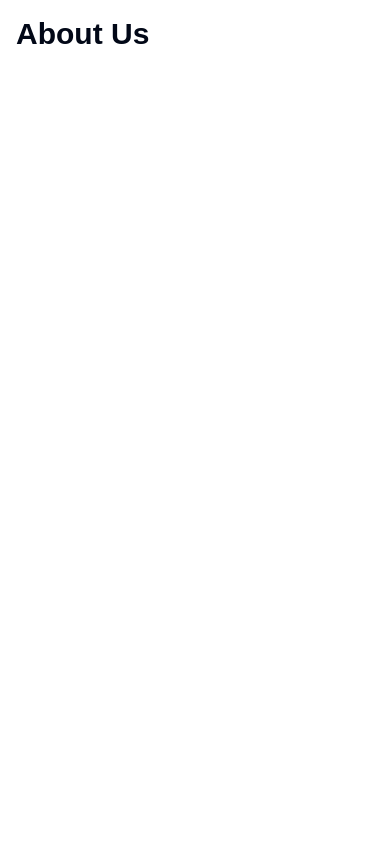
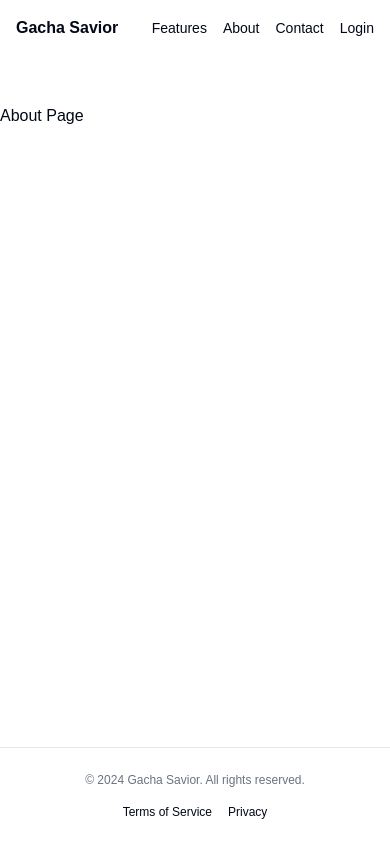
Before and after one commit to Randell157/gacha-savior-updated, a Next.js app: page /about in a window 390 px wide. Built offline with nearby package versions, Linux system fonts and the light colour scheme.

Commit message:
added temp pages for nav buttons

```diff
--- a/src/app/about/page.tsx
+++ b/src/app/about/page.tsx
@@ -1,15 +1,68 @@
-// src/app/about/page.tsx
-import React from 'react';
+import Link from "next/link";
+import { Button } from "@/components/ui/button";
 
-const AboutPage = () => {
+export default function Home() {
   return (
-    <div className="container mx-auto p-4">
-      <h1 className="text-3xl font-bold">About Us</h1>
-      <p className="mt-4 text-lg">
-
-      </p>
+    <div className="flex flex-col min-h-screen">
+      <header className="px-4 lg:px-6 h-14 flex items-center justify-center">
+        <div className="container flex items-center justify-between">
+          <Link className="flex items-center justify-center" href="/">
+            <span className="font-bold">Gacha Savior</span>
+          </Link>
+          <nav className="flex gap-4 sm:gap-6">
+            <Link
+              className="text-sm font-medium hover:underline underline-offset-4"
+              href="/features"
+            >
+              Features
+            </Link>
+            <Link
+              className="text-sm font-medium hover:underline underline-offset-4"
+              href="/about"
+            >
+              About
+            </Link>
+            <Link
+              className="text-sm font-medium hover:underline underline-offset-4"
+              href="/contact"
+            >
+              Contact
+            </Link>
+            <Link
+              className="text-sm font-medium hover:underline underline-offset-4"
+              href="/login"
+            >
+              Login
+            </Link>
+          </nav>
+        </div>
+      </header>
+      <main className="flex-1">
+        <section className="w-full py-12 md:py-24 lg:py-32 xl:py-48">
+          <h1>About Page</h1>
+        </section>
+      </main>
+      <footer className="w-full py-6 border-t">
+        <div className="container px-4 md:px-6 mx-auto flex flex-col sm:flex-row justify-between items-center">
+          <p className="text-xs text-gray-500 dark:text-gray-400">
+            © 2024 Gacha Savior. All rights reserved.
+          </p>
+          <nav className="flex gap-4 sm:gap-6 mt-4 sm:mt-0">
+            <Link
+              className="text-xs hover:underline underline-offset-4"
+              href="/terms"
+            >
+              Terms of Service
+            </Link>
+            <Link
+              className="text-xs hover:underline underline-offset-4"
+              href="/privacy"
+            >
+              Privacy
+            </Link>
+          </nav>
+        </div>
+      </footer>
     </div>
   );
-};
-
-export default AboutPage;
+}
--- /dev/null
+++ b/src/app/contact/page.tsx
@@ -0,0 +1,68 @@
+import Link from "next/link";
+import { Button } from "@/components/ui/button";
+
+export default function Home() {
+  return (
+    <div className="flex flex-col min-h-screen">
+      <header className="px-4 lg:px-6 h-14 flex items-center justify-center">
+        <div className="container flex items-center justify-between">
+          <Link className="flex items-center justify-center" href="/">
+            <span className="font-bold">Gacha Savior</span>
+          </Link>
+          <nav className="flex gap-4 sm:gap-6">
+            <Link
+              className="text-sm font-medium hover:underline underline-offset-4"
+              href="/features"
+            >
+              Features
+            </Link>
+            <Link
+              className="text-sm font-medium hover:underline underline-offset-4"
+              href="/about"
+            >
+              About
+            </Link>
+            <Link
+              className="text-sm font-medium hover:underline underline-offset-4"
+              href="/contact"
+            >
+              Contact
+            </Link>
+            <Link
+              className="text-sm font-medium hover:underline underline-offset-4"
+              href="/login"
+            >
+              Login
+            </Link>
+          </nav>
+        </div>
+      </header>
+      <main className="flex-1">
+        <section className="w-full py-12 md:py-24 lg:py-32 xl:py-48">
+          <h1>Contact Page</h1>
+        </section>
+      </main>
+      <footer className="w-full py-6 border-t">
+        <div className="container px-4 md:px-6 mx-auto flex flex-col sm:flex-row justify-between items-center">
+          <p className="text-xs text-gray-500 dark:text-gray-400">
+            © 2024 Gacha Savior. All rights reserved.
+          </p>
+          <nav className="flex gap-4 sm:gap-6 mt-4 sm:mt-0">
+            <Link
+              className="text-xs hover:underline underline-offset-4"
+              href="/terms"
+            >
+              Terms of Service
+            </Link>
+            <Link
+              className="text-xs hover:underline underline-offset-4"
+              href="/privacy"
+            >
+              Privacy
+            </Link>
+          </nav>
+        </div>
+      </footer>
+    </div>
+  );
+}
--- /dev/null
+++ b/src/app/features/page.tsx
@@ -0,0 +1,68 @@
+import Link from "next/link";
+import { Button } from "@/components/ui/button";
+
+export default function Home() {
+  return (
+    <div className="flex flex-col min-h-screen">
+      <header className="px-4 lg:px-6 h-14 flex items-center justify-center">
+        <div className="container flex items-center justify-between">
+          <Link className="flex items-center justify-center" href="/">
+            <span className="font-bold">Gacha Savior</span>
+          </Link>
+          <nav className="flex gap-4 sm:gap-6">
+            <Link
+              className="text-sm font-medium hover:underline underline-offset-4"
+              href="/features"
+            >
+              Features
+            </Link>
+            <Link
+              className="text-sm font-medium hover:underline underline-offset-4"
+              href="/about"
+            >
+              About
+            </Link>
+            <Link
+              className="text-sm font-medium hover:underline underline-offset-4"
+              href="/contact"
+            >
+              Contact
+            </Link>
+            <Link
+              className="text-sm font-medium hover:underline underline-offset-4"
+              href="/login"
+            >
+              Login
+            </Link>
+          </nav>
+        </div>
+      </header>
+      <main className="flex-1">
+        <section className="w-full py-12 md:py-24 lg:py-32 xl:py-48">
+            <h1>Features</h1>
+        </section>
+      </main>
+      <footer className="w-full py-6 border-t">
+        <div className="container px-4 md:px-6 mx-auto flex flex-col sm:flex-row justify-between items-center">
+          <p className="text-xs text-gray-500 dark:text-gray-400">
+            © 2024 Gacha Savior. All rights reserved.
+          </p>
+          <nav className="flex gap-4 sm:gap-6 mt-4 sm:mt-0">
+            <Link
+              className="text-xs hover:underline underline-offset-4"
+              href="/terms"
+            >
+              Terms of Service
+            </Link>
+            <Link
+              className="text-xs hover:underline underline-offset-4"
+              href="/privacy"
+            >
+              Privacy
+            </Link>
+          </nav>
+        </div>
+      </footer>
+    </div>
+  );
+}
--- /dev/null
+++ b/src/app/login/page.tsx
@@ -0,0 +1,66 @@
+import Link from "next/link";
+import { Button } from "@/components/ui/button";
+
+export default function Home() {
+  return (
+    <div className="flex flex-col min-h-screen">
+      <header className="px-4 lg:px-6 h-14 flex items-center justify-center">
+        <div className="container flex items-center justify-between">
+          <Link className="flex items-center justify-center" href="/">
+            <span className="font-bold">Gacha Savior</span>
+          </Link>
+          <nav className="flex gap-4 sm:gap-6">
+            <Link
+              className="text-sm font-medium hover:underline underline-offset-4"
+              href="/features"
+            >
+              Features
+            </Link>
+            <Link
+              className="text-sm font-medium hover:underline underline-offset-4"
+              href="/about"
+            >
+              About
+            </Link>
+            <Link
+              className="text-sm font-medium hover:underline underline-offset-4"
+              href="/contact"
+            >
+              Contact
+            </Link>
+            <Link
+              className="text-sm font-medium hover:underline underline-offset-4"
+              href="/login"
+            >
+              Login
+            </Link>
+          </nav>
+        </div>
+      </header>
+      <main className="flex-1">
+        <h1>Login Page</h1>
+      </main>
+      <footer className="w-full py-6 border-t">
+        <div className="container px-4 md:px-6 mx-auto flex flex-col sm:flex-row justify-between items-center">
+          <p className="text-xs text-gray-500 dark:text-gray-400">
+            © 2024 Gacha Savior. All rights reserved.
+          </p>
+          <nav className="flex gap-4 sm:gap-6 mt-4 sm:mt-0">
+            <Link
+              className="text-xs hover:underline underline-offset-4"
+              href="/terms"
+            >
+              Terms of Service
+            </Link>
+            <Link
+              className="text-xs hover:underline underline-offset-4"
+              href="/privacy"
+            >
+              Privacy
+            </Link>
+          </nav>
+        </div>
+      </footer>
+    </div>
+  );
+}
--- a/src/app/page.tsx
+++ b/src/app/page.tsx
@@ -51,7 +51,9 @@ export default function Home() {
                 </p>
               </div>
               <div className="space-x-4">
+                <Link href="login">
                 <Button>Log In</Button>
+                </Link>
                 <Button variant="outline">Create Account</Button>
               </div>
             </div>
```
